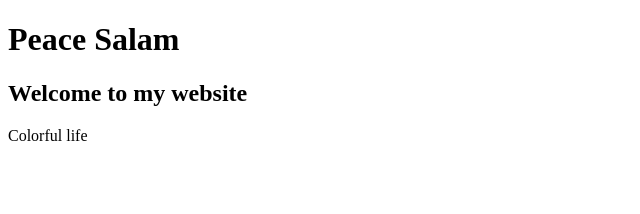
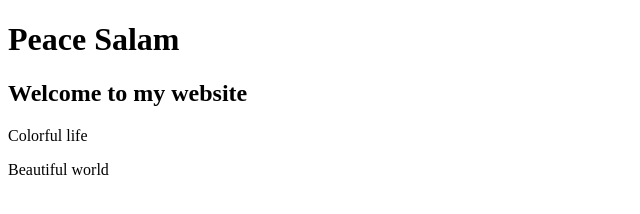
Before and after one commit to arsheenSyed/PeaceInTheWorld, a plain HTML site: page index.html in a window 1280 px wide. Shown: the whole page, without its empty margins (0-640 px from the left). Drawn offline with Linux system fonts and the light colour scheme.

Commit message:
added p element  5th commit

```diff
--- a/index.html
+++ b/index.html
@@ -10,5 +10,7 @@
     <h1>Peace Salam</h1>
     <h2>Welcome to my website</h2>
     <div>Colorful life</div>
+
+    <p>Beautiful world</p>
 </body>
 </html>
```
